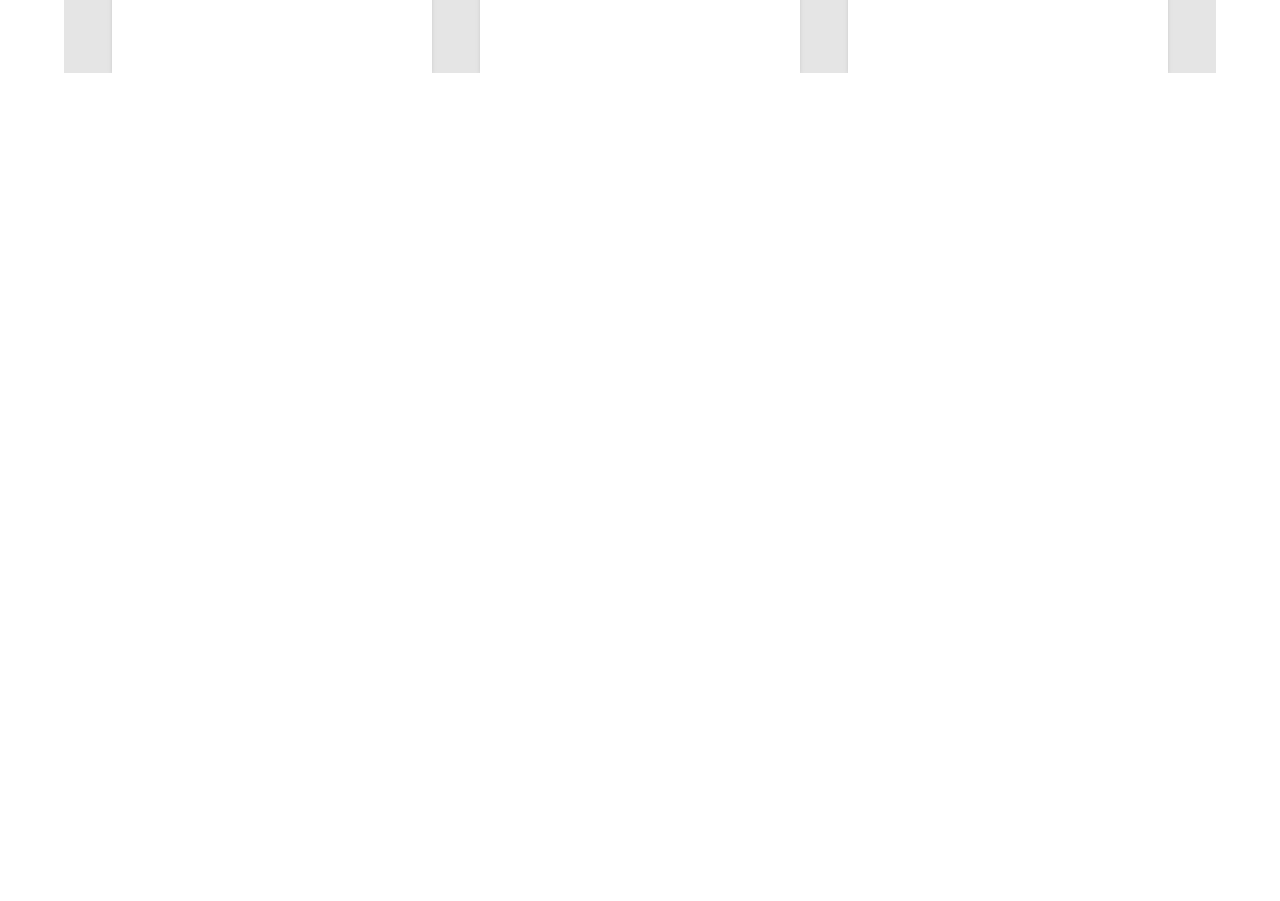
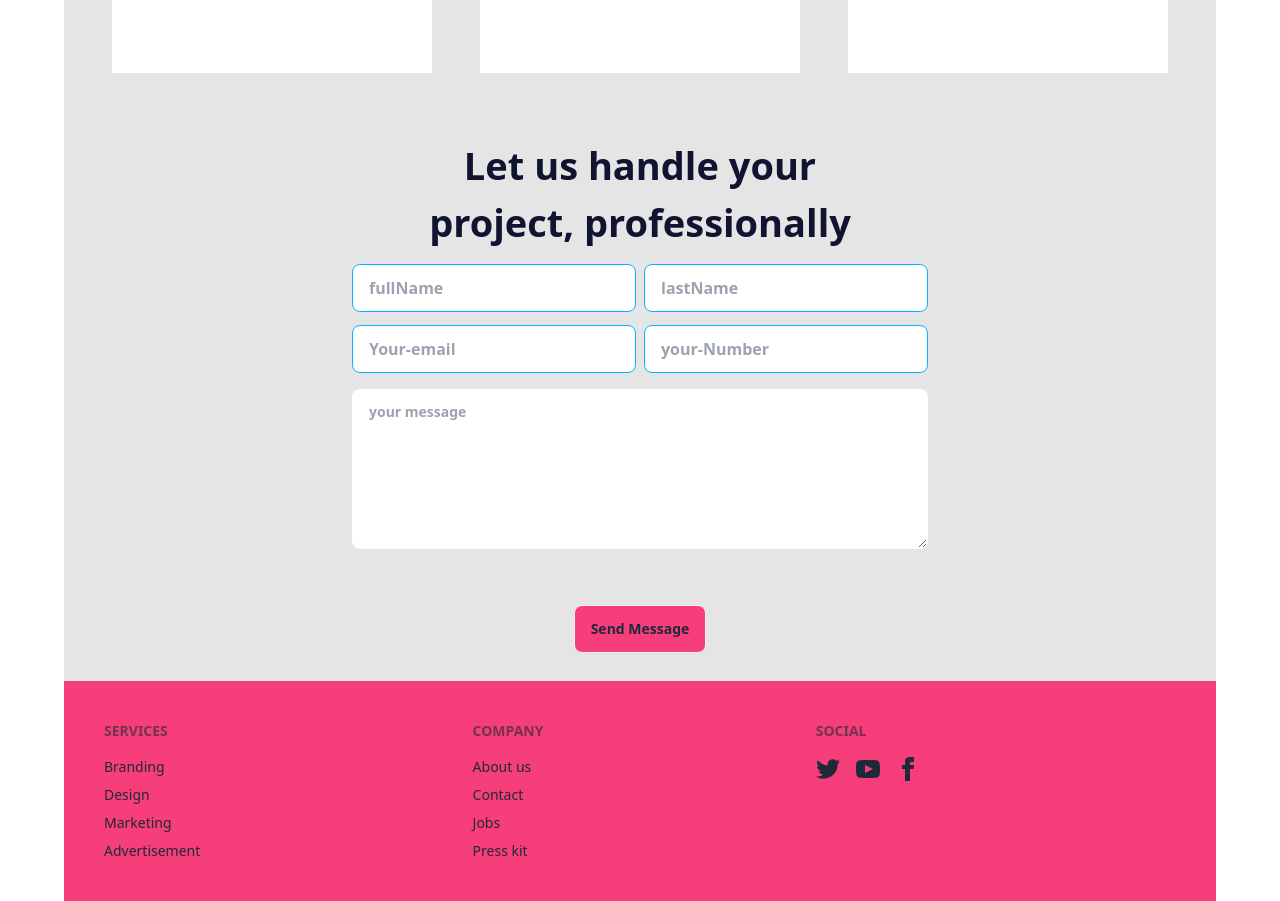
Before and after one commit to mdriaz60000/jerins-parlour, a React (Vite) app: page / in a window 1280 px wide. Shown: the part 2300-3201 px from the top of the page. Before the commit the page ends 2373 px from the top, so only its background shows below. Built offline with nearby package versions, Linux system fonts and the light colour scheme.

Commit message:
added send message and footer

```diff
--- a/package.json
+++ b/package.json
@@ -15,6 +15,7 @@
     "match-sorter": "^6.3.3",
     "react": "^18.2.0",
     "react-dom": "^18.2.0",
+    "react-hook-form": "^7.50.1",
     "react-router-dom": "^6.22.0",
     "sort-by": "^1.2.0",
     "swiper": "^11.0.6"
--- a/src/Layout/MainLayout.jsx
+++ b/src/Layout/MainLayout.jsx
@@ -1,5 +1,6 @@
 import { Outlet } from "react-router-dom";
 import NavBar from "../Pages/Shared/NavBar/NavBar";
+import Footer from "../Pages/Shared/Footer/Footer";
 
 
 const MainLayout = () => {
@@ -7,6 +8,7 @@
         <div>
             <NavBar></NavBar>
             <Outlet></Outlet>
+            <Footer></Footer>
 
         </div>
     );
--- a/src/Pages/FullHome/Home/Home.jsx
+++ b/src/Pages/FullHome/Home/Home.jsx
@@ -1,6 +1,7 @@
 import Banner from "../Banner/Banner";
 import OurService from "../OurService/OurService";
 import Profetional from "../Profetional/Profetional";
+import SendMessage from "../SendMessage/SendMessage";
 import TestyMonials from "../TestyMonials/TestyMonials";
 
 
@@ -11,6 +12,7 @@
           <OurService></OurService>
           <Profetional></Profetional>
           <TestyMonials></TestyMonials>
+          <SendMessage></SendMessage>
 
 
 
--- /dev/null
+++ b/src/Pages/FullHome/SendMessage/SendMessage.jsx
@@ -0,0 +1,44 @@
+import { useForm } from "react-hook-form";
+
+
+
+const SendMessage = () => {
+
+    const { register, handleSubmit } = useForm()
+    const onSubmit = (data) =>{
+        console.log(data)
+    }
+
+//
+    return (
+        <div className=" md:pt-16  text-[#111430]  bg-[#E5E5E5]  font-bold text-[38px] ">
+           <h3 className=" text-center" >Let us handle your </h3>
+           <h3 className="text-center" > project, professionally</h3>
+
+           <section>
+           <form  onSubmit={handleSubmit(onSubmit)}>
+      <section className="flex gap-2 w-1/2 mx-auto   ">
+        <div>
+        <input  type="text" placeholder="fullName" className="input input-bordered input-info w-full max-w-xs"  {...register("fullName")} />
+
+        <input  type="email" placeholder="Your-email" className="input input-bordered input-info w-full max-w-xs"   {...register("email")} />
+        </div>
+        <div>
+        <input  type="text" placeholder="lastName" className="input input-bordered input-info w-full max-w-xs"   {...register("lastName")} />
+        <input  type="text" placeholder="your-Number" className="input input-bordered input-info w-full max-w-xs"   {...register("yourNumber")} />
+
+        </div>
+      </section>
+    <div className=" w-1/2 mx-auto">
+    <textarea {...register("yourMessage")} className=" mt-4 textarea w-full   md:h-40" placeholder="your message"></textarea>
+    </div>
+        <div className=" text-center p-7">
+        <button className=" btn bg-[#F63E7B]" >Send Message</button>
+        </div>
+    </form>
+           </section>
+        </div>
+    );
+};
+
+export default SendMessage;
--- a/src/Pages/FullHome/TestyMonials/TestyMonials.jsx
+++ b/src/Pages/FullHome/TestyMonials/TestyMonials.jsx
@@ -24,7 +24,7 @@
        {
             testimonials?.map(testimonial =><div key={testimonial.id}>
 
-         <div className=" pt-5 px-8 h-[360px] text-black  bg-[#ffffff] shadow-md">
+         <div className=" pt-5 px-8 h-[360px] text-black  bg-[#ffffff] ">
               <div className=' flex gap-5'>
               <div className="avatar">
          <div className="w-16 h-16 rounded-full">
@@ -42,8 +42,6 @@
       value={testimonial.rating}
       readOnly
     /></p>
-
-
             </div>
             </div>)
         }
--- /dev/null
+++ b/src/Pages/Shared/Footer/Footer.jsx
@@ -0,0 +1,32 @@
+
+
+const Footer = () => {
+    return (
+        <footer className="footer  p-10 bg-[#F63E7B] text-base-content">
+  <nav>
+    <h6 className="footer-title">Services</h6>
+    <a className="link link-hover">Branding</a>
+    <a className="link link-hover">Design</a>
+    <a className="link link-hover">Marketing</a>
+    <a className="link link-hover">Advertisement</a>
+  </nav>
+  <nav>
+    <h6 className="footer-title">Company</h6>
+    <a className="link link-hover">About us</a>
+    <a className="link link-hover">Contact</a>
+    <a className="link link-hover">Jobs</a>
+    <a className="link link-hover">Press kit</a>
+  </nav>
+  <nav>
+    <h6 className="footer-title">Social</h6>
+    <div className="grid grid-flow-col gap-4">
+      <a><svg xmlns="http://www.w3.org/2000/svg" width="24" height="24" viewBox="0 0 24 24" className="fill-current"><path d="M24 4.557c-.883.392-1.832.656-2.828.775 1.017-.609 1.798-1.574 2.165-2.724-.951.564-2.005.974-3.127 1.195-.897-.957-2.178-1.555-3.594-1.555-3.179 0-5.515 2.966-4.797 6.045-4.091-.205-7.719-2.165-10.148-5.144-1.29 2.213-.669 5.108 1.523 6.574-.806-.026-1.566-.247-2.229-.616-.054 2.281 1.581 4.415 3.949 4.89-.693.188-1.452.232-2.224.084.626 1.956 2.444 3.379 4.6 3.419-2.07 1.623-4.678 2.348-7.29 2.04 2.179 1.397 4.768 2.212 7.548 2.212 9.142 0 14.307-7.721 13.995-14.646.962-.695 1.797-1.562 2.457-2.549z"></path></svg></a>
+      <a><svg xmlns="http://www.w3.org/2000/svg" width="24" height="24" viewBox="0 0 24 24" className="fill-current"><path d="M19.615 3.184c-3.604-.246-11.631-.245-15.23 0-3.897.266-4.356 2.62-4.385 8.816.029 6.185.484 8.549 4.385 8.816 3.6.245 11.626.246 15.23 0 3.897-.266 4.356-2.62 4.385-8.816-.029-6.185-.484-8.549-4.385-8.816zm-10.615 12.816v-8l8 3.993-8 4.007z"></path></svg></a>
+      <a><svg xmlns="http://www.w3.org/2000/svg" width="24" height="24" viewBox="0 0 24 24" className="fill-current"><path d="M9 8h-3v4h3v12h5v-12h3.642l.358-4h-4v-1.667c0-.955.192-1.333 1.115-1.333h2.885v-5h-3.808c-3.596 0-5.192 1.583-5.192 4.615v3.385z"></path></svg></a>
+    </div>
+  </nav>
+</footer>
+    );
+};
+
+export default Footer;
```
Also changed, not shown: 1 other file (tests, documents, lock files or other folders).
